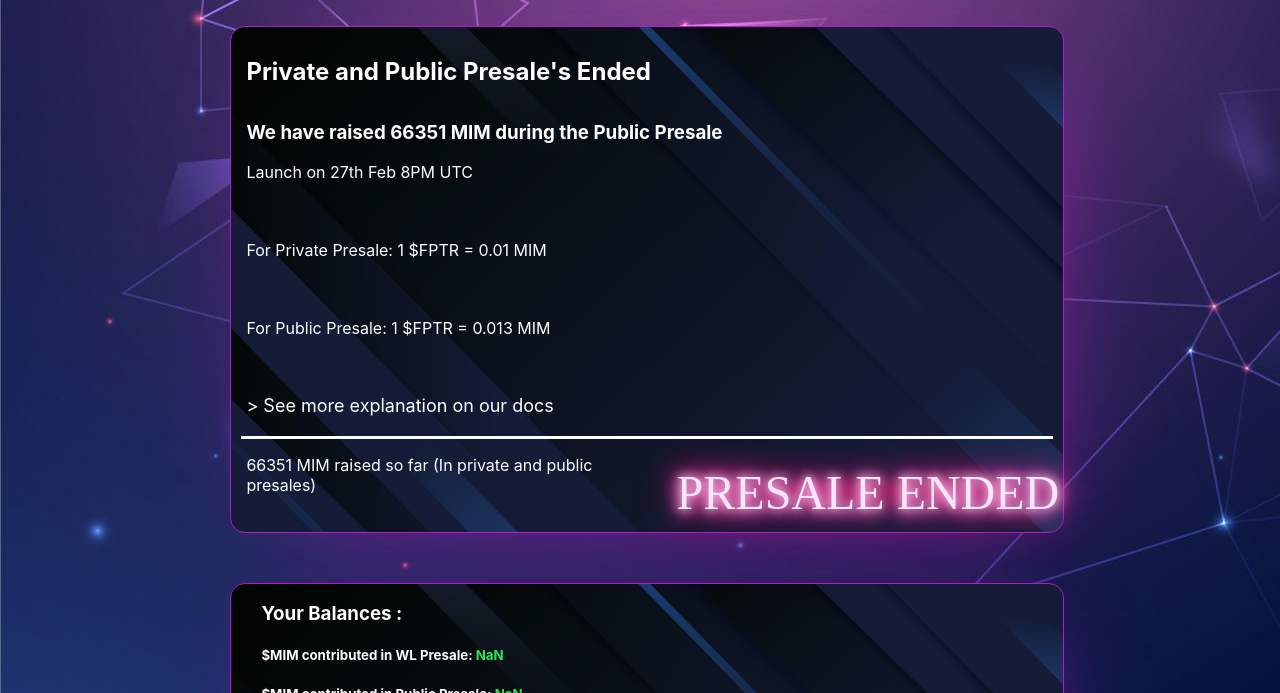
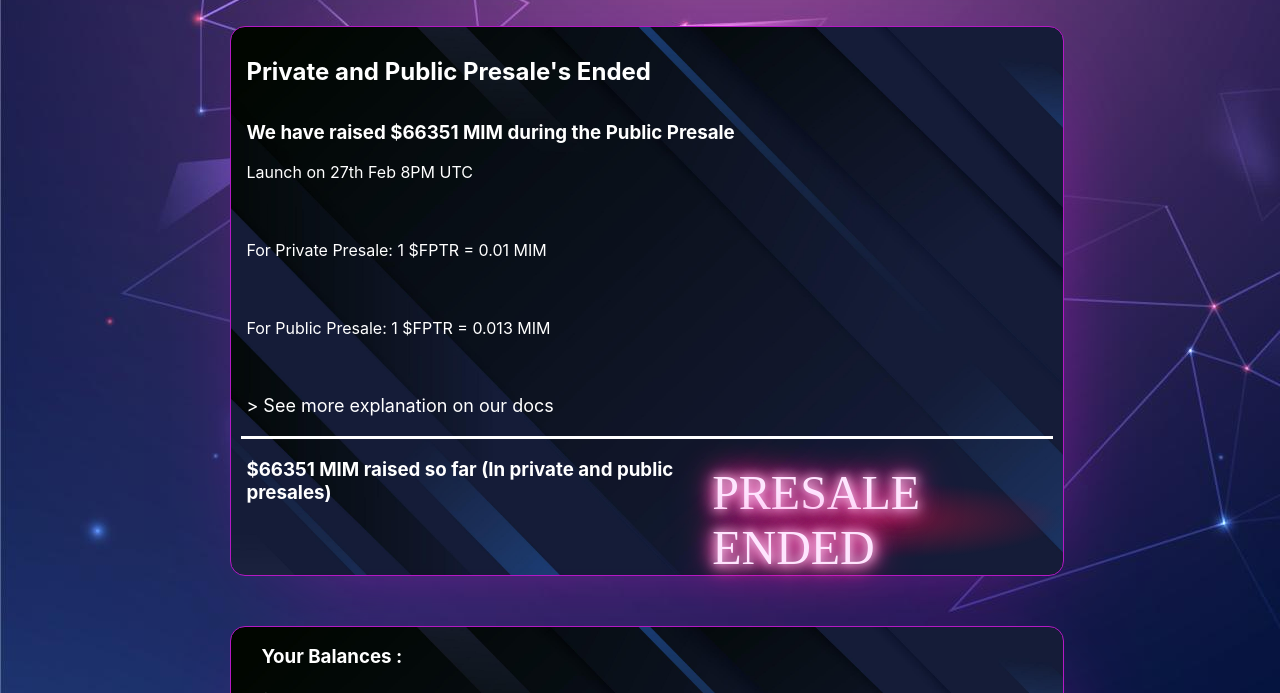
Before and after one commit to 0xHecker/fantomprinter-presale, a website: page index.html in a window 1280 px wide. Shown: the part 107-800 px from the top of the page. Drawn offline with Linux system fonts and the light colour scheme; a script that the page names is missing.

Commit message:
Update index.html

```diff
--- a/index.html
+++ b/index.html
@@ -42,7 +42,7 @@
     <div class="details">
         <!-- <h2 id="wltext"></h2> -->
         <h2>Private and Public Presale's Ended</h2>
-        <h3>We have raised <!-- <span id="raised">NaN</span> --> 66351 MIM during the Public Presale</h3>
+        <h3>We have raised <!-- <span id="raised">NaN</span> --> $66351 MIM during the Public Presale</h3>
         <p>Launch on 27th Feb 8PM UTC</p>
         <p>For Private Presale: 1 $FPTR = 0.01 MIM</p>
         <p>For Public Presale: 1 $FPTR = 0.013 MIM</p>
@@ -52,7 +52,7 @@
         <div class="ccc">
             <div>
                 <!-- <h3 id="mimRaisedsofar">NA</h3> -->
-                <p> 66351 MIM raised so far (In private and public presales)</p>
+                <h3> $66351 MIM raised so far (In private and public presales)</h3>
             </div>
             <div class="sign">
                 <span class="fast-flicker" id="demo"></span>
```
